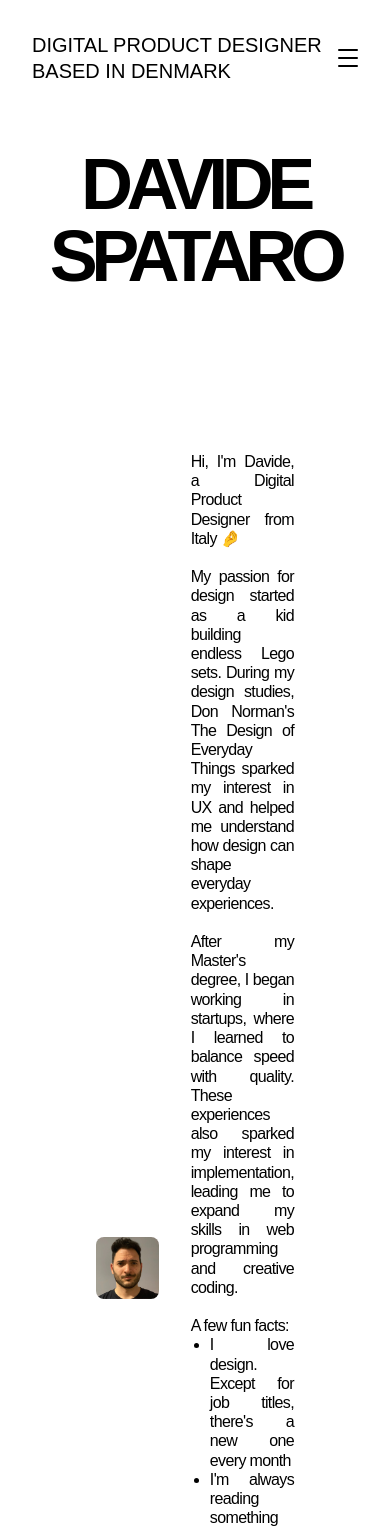
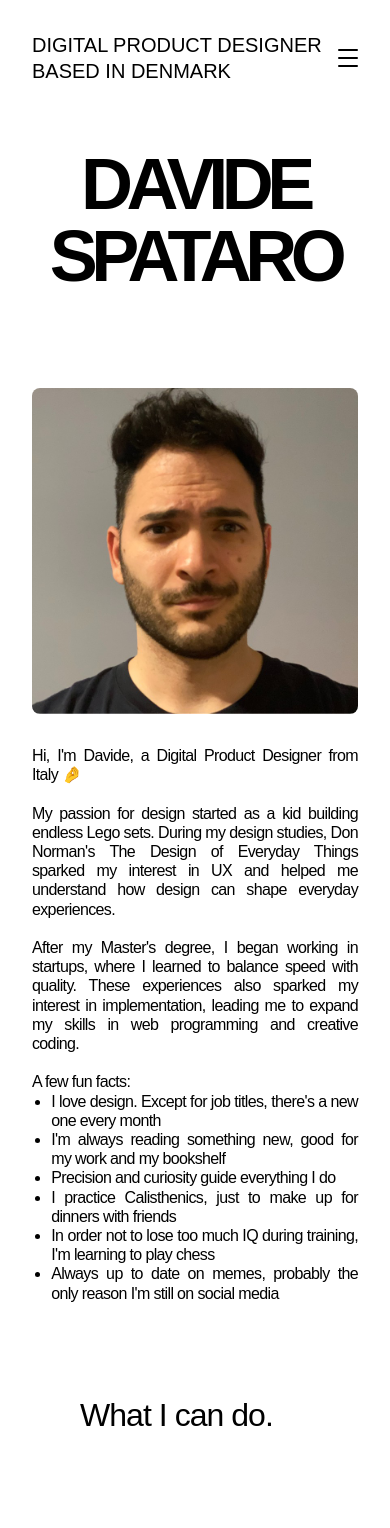
Before and after one commit to Davide-SP/portfolio, a Next.js app: page /about in a window 390 px wide. Shown: the top 1528 px of the page. Built offline with nearby package versions, Linux system fonts and the light colour scheme; a web font is replaced by a local one.

Commit message:
Add mobile versione tu About hero component

```diff
--- a/components/portfolio/about-hero.tsx
+++ b/components/portfolio/about-hero.tsx
@@ -14,15 +14,15 @@ interface AboutHeroProps {
 export default function AboutHero({ src, alt, children, imageWidth = "100%", textWidth = "100%" }: AboutHeroProps) {
   return (
     <motion.div
-      style={{ padding: "96px" }}
+      className="p-8 md:p-24"
       initial={{ opacity: 0, y: 160 }}
       whileInView={{ opacity: 1, y: 0 }}
       viewport={{ once: true }}
       transition={{ duration: 1.4, ease: [0, 0.56, 0.26, 0.97] }}
     >
-      <div style={{ display: "grid", gridTemplateColumns: "1fr 1fr", gap: "32px", alignItems: "center" }}>
+      <div className="grid grid-cols-1 md:grid-cols-2 gap-8 md:gap-8" style={{ alignItems: "center" }}>
         {/* Left column: image */}
-        <div style={{ display: "flex", justifyContent: "center", alignItems: "center" }}>
+        <div className="order-1" style={{ display: "flex", justifyContent: "center", alignItems: "center" }}>
           <Image
             src={src}
             alt={alt}
@@ -33,7 +33,7 @@ export default function AboutHero({ src, alt, children, imageWidth = "100%", tex
         </div>
 
         {/* Right column: text */}
-        <div style={{ display: "flex", justifyContent: "center", alignItems: "center" }}>
+        <div className="order-2" style={{ display: "flex", justifyContent: "center", alignItems: "center" }}>
           <div
             style={{
               fontFamily: "'TikTok Sans', sans-serif",
```
